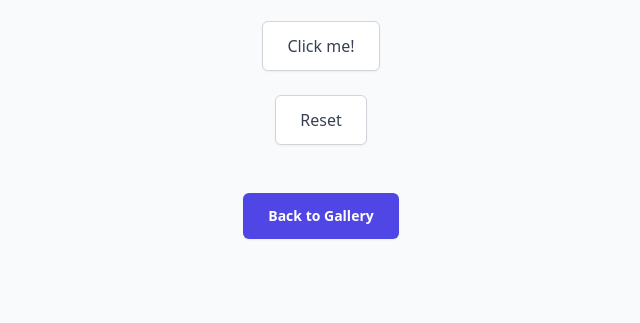
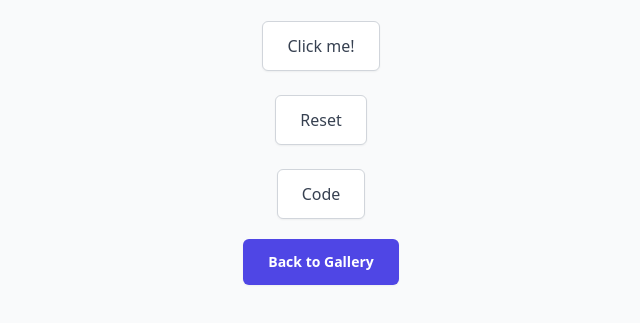
Before and after one commit to JordonGarcia/JavacriptDomExamples, a website built with Vite: page src/projects/projectA.html in a window 1280 px wide. Shown: the part 291-614 px from the top of the page, without its empty margins (319-959 px from the left). Built offline with nearby package versions, Linux system fonts and the light colour scheme.

Commit message:
Migrated to TailwindCSS, Updated UI

```diff
--- a/src/projects/projectA.html
+++ b/src/projects/projectA.html
@@ -5,7 +5,7 @@
 
 <head>
   <meta charset="UTF-8" />
-  <meta name="viewport" content="width=device-width, initial-scale=1.0, maximum-scale=1.0, user-scalable=0">
+  <meta name="viewport" content="width=device-width, initial-scale=1.0, maximum-scale=1.0, user-scalable=no">
   <meta http-equiv="X-UA-Compatible" content="ie=edge" />
   <!-- TailWindCSS -->
   <link href="../css/tailwind.css" rel="stylesheet">
@@ -38,11 +38,23 @@
   </div>
   <!-- Reset Button End -->
 
+  <!-- Code Button Start -->
+  <div>
+    <a href="../js/projectA.js" target="_blank">
+      <button type="button"
+        class="mt-6 inline-flex items-center px-6 py-3 border border-gray-300 shadow-sm text-base font-medium
+     rounded-md text-gray-700 bg-white hover:bg-gray-50 focus:outline-none focus:ring-2 focus:ring-offset-2 focus:ring-indigo-500">
+        Code
+      </button>
+    </a>
+  </div>
+  <!-- Code Button End -->
+
   <!-- Back To Gallery Button Start -->
   <div>
     <a href="/">
       <button type="button" id="home-button"
-        class="mt-12 inline-flex items-center px-6 py-3 border border-transparent text-sm font-bold rounded-md
+        class="mt-5 inline-flex items-center px-6 py-3 border border-transparent text-sm font-bold rounded-md
     shadow-sm text-white bg-indigo-600 hover:bg-indigo-700 focus:outline-none focus:ring-2 focus:ring-offset-2 focus:ring-indigo-500">
         Back to Gallery</button>
     </a>
```
